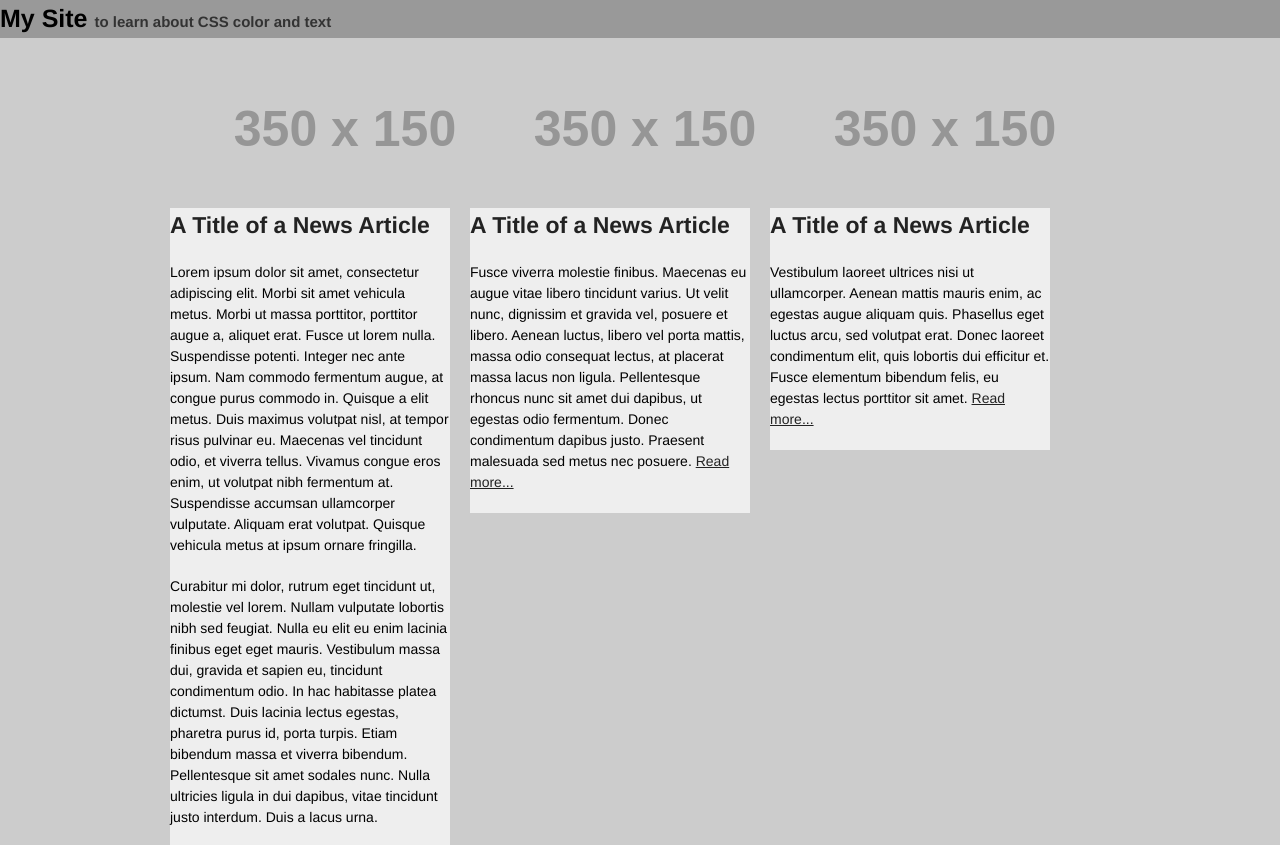
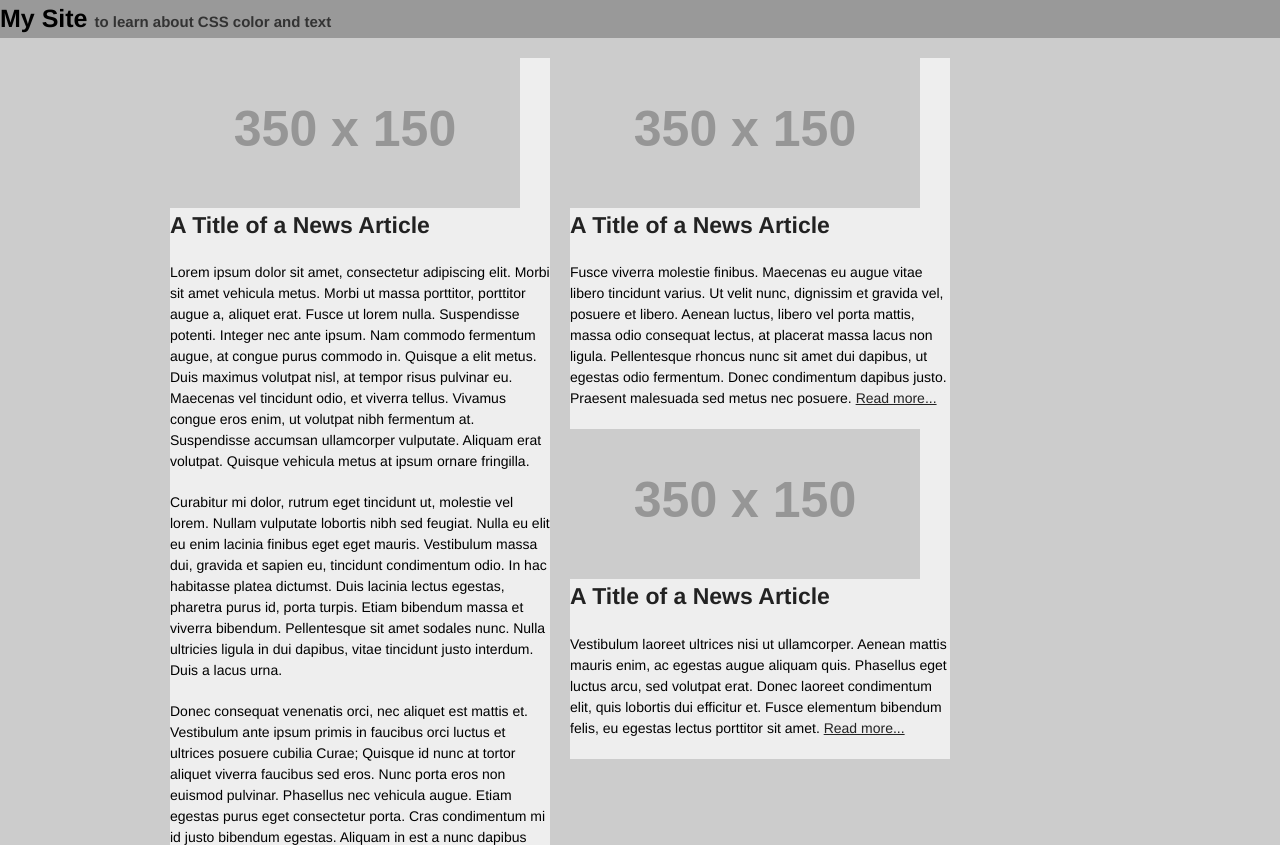
Before and after one commit to weikyle/css-layout2, a plain HTML site: page index.html in a window 1280 px wide. Shown: the top 845 px of the page. Drawn offline with Linux system fonts and the light colour scheme; placeholder pictures from the web are drawn by us.

Commit message:
Update index.html

```diff
--- a/index.html
+++ b/index.html
@@ -15,7 +15,7 @@
       <h1>My Site <small>to learn about CSS color and text</small></h1>
     </section>
 
-    <section class="main-content container_16">
+    <section class="main-content container_12">
       <!-- a box -->
       <div class="box grid_5">
         <img src="http://placehold.it/350x150/f30/fff">
```
